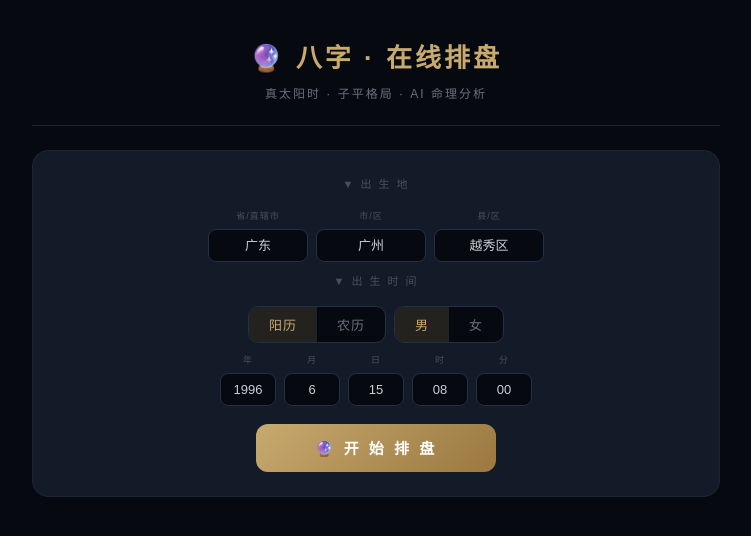
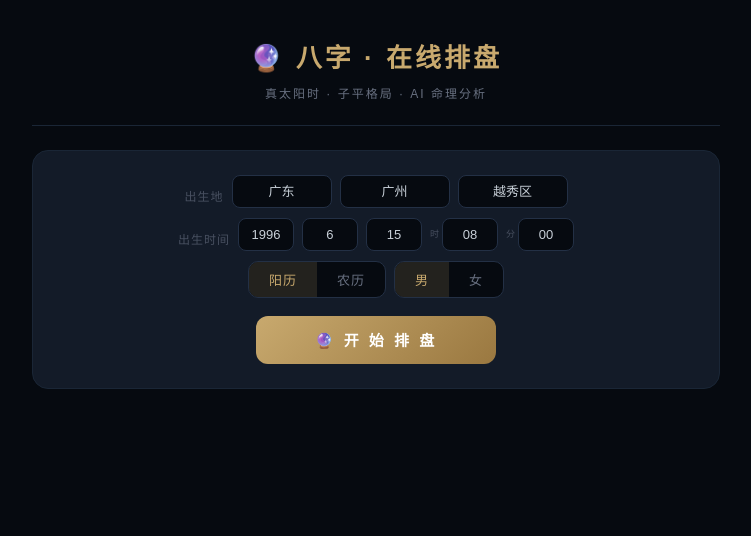
Before and after one commit to LinBoomBoom/bazi-web, a website: page public/index.html in a window 1280 px wide. Shown: the whole page, without its empty margins (264-1015 px from the left). Drawn offline with Linux system fonts and the light colour scheme.

Commit message:
style: inline labels, remove arrows, flat layout

```diff
--- a/public/index.html
+++ b/public/index.html
@@ -18,7 +18,7 @@ body{background:var(--bg);color:var(--text);font-family:var(--font);min-height:1
 #result{display:none}#result.on{display:block}
 
 .icard{background:var(--card2);border:1px solid var(--border);border-radius:16px;padding:24px;margin-bottom:20px}
-.icl{font-size:11px;color:var(--dim2);letter-spacing:2px;text-align:center;margin-bottom:16px}
+.sec-label{font-size:12px;color:var(--dim2);letter-spacing:1px;white-space:nowrap;flex-shrink:0}
 .sel-row{display:flex;gap:8px;flex-wrap:wrap;justify-content:center;align-items:flex-end;margin-bottom:10px}
 .sel-row:last-child{margin-bottom:0}
 .sg{display:flex;flex-direction:column;align-items:center;gap:4px}
@@ -80,14 +80,21 @@ body{background:var(--bg);color:var(--text);font-family:var(--font);min-height:1
 <div class="hd"><h1>🔮 八字 · 在线排盘</h1><p class="sub">真太阳时 · 子平格局 · AI 命理分析</p></div>
 
 <div class="icard">
-  <div class="icl">▼ 出 生 地</div>
   <div class="sel-row">
-    <div class="sg"><label>省/直辖市</label><select id="sp" onchange="onProv()" style="min-width:100px"><option>加载中…</option></select></div>
-    <div class="sg"><label>市/区</label><select id="sc" onchange="onCity()" style="min-width:110px"><option>请先选省</option></select></div>
-    <div class="sg"><label>县/区</label><select id="sx" style="min-width:110px"><option>请先选市</option></select></div>
+    <span class="sec-label">出生地</span>
+    <div class="sg"><select id="sp" onchange="onProv()" style="min-width:100px"><option>加载中…</option></select></div>
+    <div class="sg"><select id="sc" onchange="onCity()" style="min-width:110px"><option>请先选省</option></select></div>
+    <div class="sg"><select id="sx" style="min-width:110px"><option>请先选市</option></select></div>
   </div>
-  <div class="icl">▼ 出 生 时 间</div>
-  <div class="sel-row" style="margin-bottom:10px">
+  <div class="sel-row">
+    <span class="sec-label">出生时间</span>
+    <div class="sg"><select id="sy"></select></div>
+    <div class="sg"><select id="sm"></select></div>
+    <div class="sg"><select id="sd"></select></div>
+    <div class="sg" style="flex-direction:row;gap:2px"><label style="font-size:9px;color:var(--dim2);padding-top:2px">时</label><select id="sh"></select></div>
+    <div class="sg" style="flex-direction:row;gap:2px"><label style="font-size:9px;color:var(--dim2);padding-top:2px">分</label><select id="smi"></select></div>
+  </div>
+  <div class="sel-row">
     <div class="gender-row">
       <button class="gr-btn on" id="bs" onclick="setCal(0)">阳历</button>
       <button class="gr-btn" id="bl" onclick="setCal(1)">农历</button>
@@ -96,13 +103,6 @@ body{background:var(--bg);color:var(--text);font-family:var(--font);min-height:1
       <button class="gr-btn on" id="bm" onclick="setGender(1)">男</button>
       <button class="gr-btn" id="bf" onclick="setGender(0)">女</button>
     </div>
-  </div>
-  <div class="sel-row">
-    <div class="sg"><label>年</label><select id="sy"></select></div>
-    <div class="sg"><label>月</label><select id="sm"></select></div>
-    <div class="sg"><label>日</label><select id="sd"></select></div>
-    <div class="sg"><label>时</label><select id="sh"></select></div>
-    <div class="sg"><label>分</label><select id="smi"></select></div>
   </div>
   <button class="btn btn-pai" onclick="go()">🔮 开 始 排 盘</button>
 </div>
```
